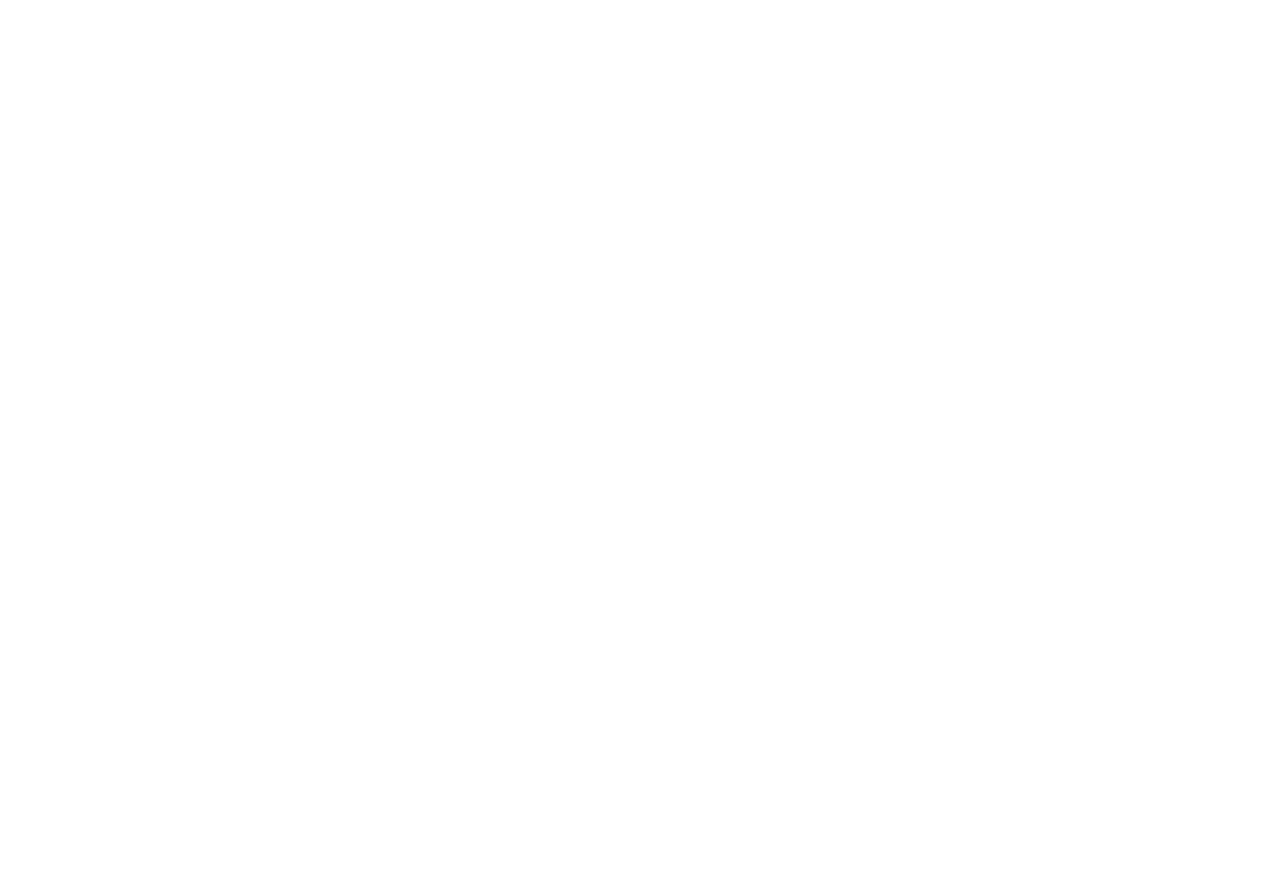
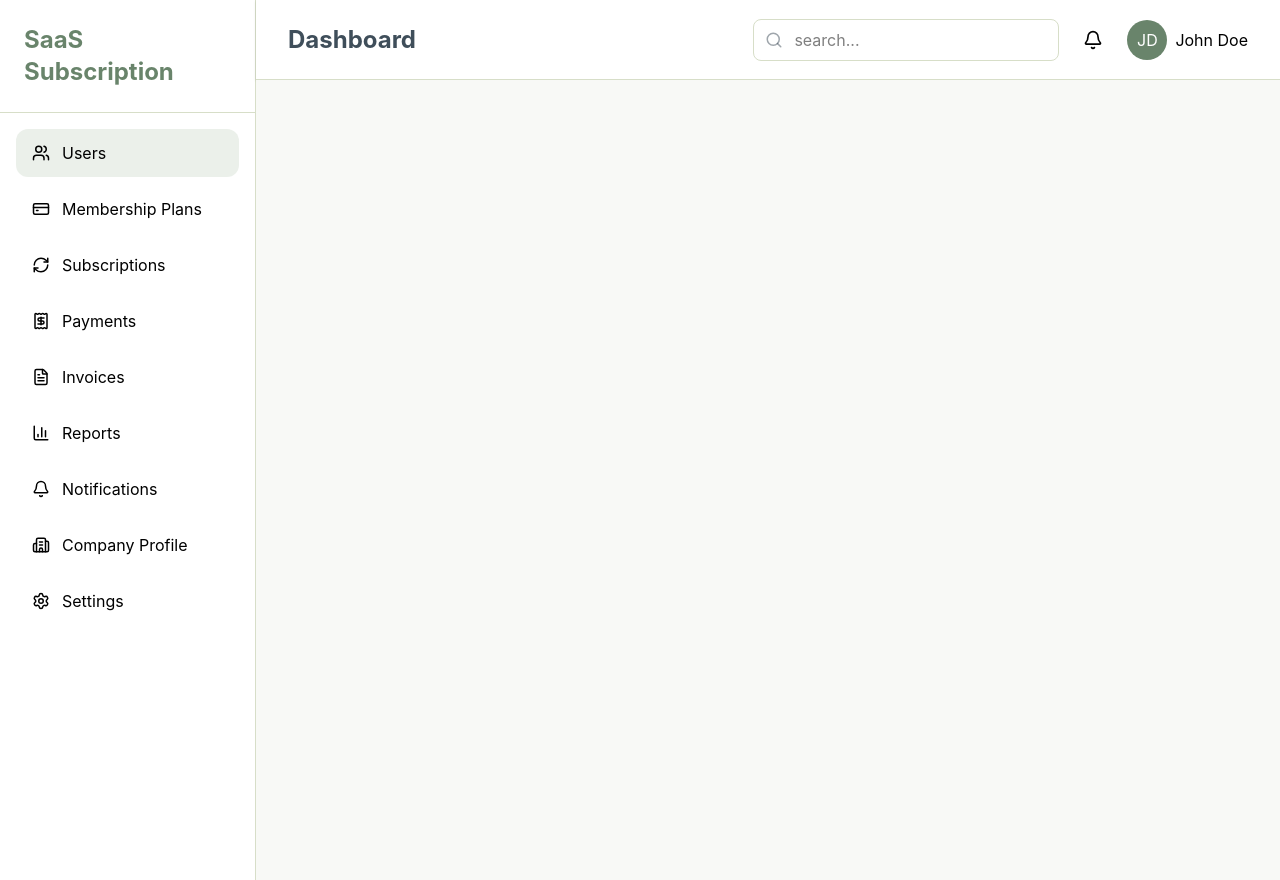
Before and after one commit to saas-subcription-platform/saas-frontend, a React app in the folder frontend/: page /admin/dashboard in a window 1280 px wide. Before the commit this address had no page. Before the commit the page ends 800 px from the top, so only its background shows below. Built offline with nearby package versions, Linux system fonts and the light colour scheme; the HTML template or start-up script is replaced by a standard one.

Commit message:
feat: add company admin dashboard with sidebar and topbar - Added AdminLayout component - Added AdminSidebar navigation - Added AdminTopbar component - Created Dashboard page structure - Configured dashboard routing - Added login to dashboard navigation - Initialized company admin module UI

```diff
--- a/frontend/package.json
+++ b/frontend/package.json
@@ -18,7 +18,7 @@
     "react-hook-form": "^7.77.0",
     "react-hot-toast": "^2.6.0",
     "react-icons": "^5.6.0",
-    "react-router-dom": "^7.16.0",
+    "react-router-dom": "^7.17.0",
     "tailwindcss": "^4.3.0"
   },
   "devDependencies": {
--- a/frontend/src/app/routes/AppRoutes.jsx
+++ b/frontend/src/app/routes/AppRoutes.jsx
@@ -1,10 +1,12 @@
 import { Routes, Route } from "react-router-dom";
 import LandingPage from "../../features/landing/pages/landingPage";
+import DashboardPage from "../../features/Admin/pages/DashboardPage";
 
 function AppRoutes(){
     return (
         <Routes>
             <Route path="/" element={<LandingPage/>}/>
+            <Route path="/admin/dashboard" element={<DashboardPage/>}/>
         </Routes>
     )
 }
--- a/frontend/src/components/common/Navbar.jsx
+++ b/frontend/src/components/common/Navbar.jsx
@@ -1,6 +1,7 @@
-import { Link } from "react-router-dom";
+import { Link, useNavigate } from "react-router-dom";
 
 function Navbar(){
+    const navigate = useNavigate();
     return(
         <nav className="bg-white border-b border-border sticky top-0 z-50">
             <div className="max-w-7xl mx-auto px-6 py-4 flex items-center justify-between">
@@ -19,7 +20,7 @@
                 {/* Right Side Buttons */}
                 <div className="flex items-center gap-4">
                     <div className="flex items-center gap-4">
-                        <button className="px-4 py-2 rounded-lg border border-border text-dark hover:bg-gray-50">
+                        <button onClick={()=>navigate('/admin/dashboard')} className="px-4 py-2 rounded-lg border border-border text-dark hover:bg-gray-50">
                             Login
                         </button>
                         <button className="px-5 py-2 rounded-lg bg-primary text-white hover:bg-primary-hover">
--- /dev/null
+++ b/frontend/src/components/common/layout/AdminLayout.jsx
@@ -0,0 +1,20 @@
+import AdminSidebar from "./AdminSidebar";
+import AdminTopbar from "./AdminTopbar";
+
+const AdminLayout = ({ children }) => {
+  return (
+    <div className="flex bg-background">
+      <AdminSidebar />
+
+      <div className="flex-1">
+        <AdminTopbar />
+
+        <main className="p-8 bg-background min-h-screen">
+            <div className="max-w-7xl mx-auto">{children}</div>
+        </main>
+      </div>
+    </div>
+  );
+};
+
+export default AdminLayout;
--- /dev/null
+++ b/frontend/src/components/common/layout/AdminSideBar.jsx
@@ -0,0 +1,73 @@
+import {
+  Users,
+  CreditCard,
+  RefreshCw,
+  Receipt,
+  FileText,
+  BarChart3,
+  Bell,
+  Building2,
+  Settings,
+} from "lucide-react";
+
+const AdminSidebar = () => {
+  return (
+    <aside className="w-64 bg-white border-r border-border min-h-screen">
+      <div className="p-6 border-b border-border">
+        <h1 className="text-2xl font-bold text-primary">
+          SaaS Subscription
+        </h1>
+      </div>
+
+      <nav className="p-4 space-y-2">
+        {/* Active Item */}
+        <div className="flex items-center gap-3 px-4 py-3 rounded-xl bg-secondary/20 cursor-pointer">
+          <Users size={18} />
+          <span>Users</span>
+        </div>
+
+        <div className="flex items-center gap-3 px-4 py-3 rounded-xl hover:bg-secondary/10 cursor-pointer">
+          <CreditCard size={18} />
+          <span>Membership Plans</span>
+        </div>
+
+        <div className="flex items-center gap-3 px-4 py-3 rounded-xl hover:bg-secondary/10 cursor-pointer">
+          <RefreshCw size={18} />
+          <span>Subscriptions</span>
+        </div>
+
+        <div className="flex items-center gap-3 px-4 py-3 rounded-xl hover:bg-secondary/10 cursor-pointer">
+          <Receipt size={18} />
+          <span>Payments</span>
+        </div>
+
+        <div className="flex items-center gap-3 px-4 py-3 rounded-xl hover:bg-secondary/10 cursor-pointer">
+          <FileText size={18} />
+          <span>Invoices</span>
+        </div>
+
+        <div className="flex items-center gap-3 px-4 py-3 rounded-xl hover:bg-secondary/10 cursor-pointer">
+          <BarChart3 size={18} />
+          <span>Reports</span>
+        </div>
+
+        <div className="flex items-center gap-3 px-4 py-3 rounded-xl hover:bg-secondary/10 cursor-pointer">
+          <Bell size={18} />
+          <span>Notifications</span>
+        </div>
+
+        <div className="flex items-center gap-3 px-4 py-3 rounded-xl hover:bg-secondary/10 cursor-pointer">
+          <Building2 size={18} />
+          <span>Company Profile</span>
+        </div>
+
+        <div className="flex items-center gap-3 px-4 py-3 rounded-xl hover:bg-secondary/10 cursor-pointer">
+          <Settings size={18} />
+          <span>Settings</span>
+        </div>
+      </nav>
+    </aside>
+  );
+};
+
+export default AdminSidebar;
--- /dev/null
+++ b/frontend/src/components/common/layout/AdminTopBar.jsx
@@ -0,0 +1,27 @@
+import { Search , Bell } from "lucide-react";
+
+const AdminTopBar = () =>{
+    return (
+        <header className="h-20 bg-white border-b border-border shadow-sm px-8 flex items-center justify-between">
+            <h2 className="text-2xl font-bold text-dark">
+                Dashboard
+            </h2>
+            <div className="flex items-center gap-6">
+                <div className="relative">
+                    <Search size={18} className="absolute left-3 top-1/2 -translate-y-1/2 text-dark/50" />
+                    <input type="text" placeholder="search..." className=" pl-10 pr-4 py-2 border border-border rounded-lg" />
+                </div>
+                    <Bell size={20}/>
+                    <div className="flex items-center gap-2">
+                    <div className="w-10 h-10 rounded-full bg-primary text-white flex items-center justify-center">
+                        JD
+                    </div>
+
+                    <span>John Doe</span>
+                </div>
+            </div>
+        </header>
+    );
+}
+
+export default AdminTopBar;
--- /dev/null
+++ b/frontend/src/components/ui/StatCard.jsx
@@ -0,0 +1,33 @@
+const StatCard = ({
+  title,
+  value,
+  change,
+  icon: Icon,
+}) => {
+  return (
+    <div className=" bg-white border border-border rounded-2xl p-6">
+      <div className="flex justify-between items-center">
+        <div>
+          <p className="text-dark/70">
+            {title}
+          </p>
+
+          <h3 className="text-3xl font-bold mt-2">
+            {value}
+          </h3>
+
+          <p className="text-green-600 mt-2">
+            {change}
+          </p>
+        </div>
+
+        <Icon
+          size={32}
+          className="text-primary"
+        />
+      </div>
+    </div>
+  );
+};
+
+export default StatCard;
--- /dev/null
+++ b/frontend/src/features/Admin/pages/DashboardPage.jsx
@@ -0,0 +1,11 @@
+import AdminLayout from "../../../components/common/layout/AdminLayout";
+
+const DashboardPage = () => {
+  return (
+    <AdminLayout>
+      {/* Dashboard content will be added later */}
+    </AdminLayout>
+  );
+};
+
+export default DashboardPage;
```
Also changed, not shown: 1 other file (tests, documents, lock files or other folders).
